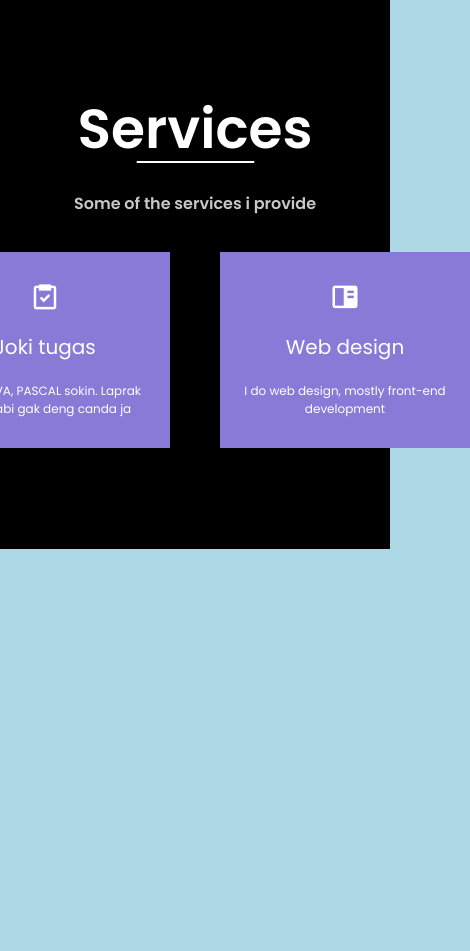
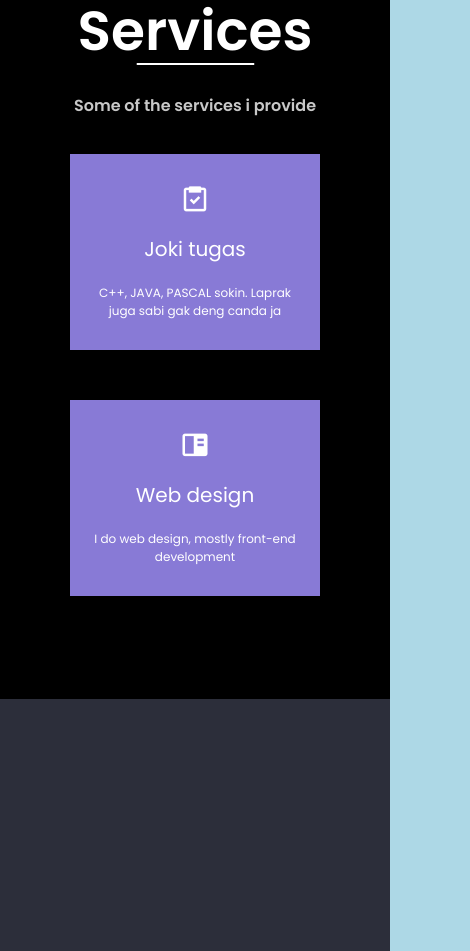
Before and after one commit to bmmasaputra/my-porto, a plain HTML site: page index.html in a window 390 px wide. Shown: the part 4495-5446 px from the top of the page, 470 px wide, since content can reach past the window. Drawn offline with nearby package versions, Linux system fonts and the light colour scheme.

Commit message:
Update style.css

```diff
--- a/style.css
+++ b/style.css
@@ -603,11 +603,11 @@ svg {
     }
 
     .services-page {
-        top: 4250px;
+        top: calc(100vh + 3150px);
     }
 
     .contact-page {
-        top: 5250px;
+        top: calc(100vh + 3700px);
     }
 }
 
@@ -681,10 +681,18 @@ svg {
     }
 
     .services-page {
-        top: calc(100vh + 3650px);
+        height: 800px;
+        top: calc(100vh + 3550px);
+    }
+
+    .service-section {
+        flex-direction: column;
+        justify-content: center;
+        align-items: center;
+        row-gap: 50px;
     }
 
     .contact-page {
-        top: calc(100vh + 4650px);
+        top: calc(100vh + 4350px);
     }
 }
```
